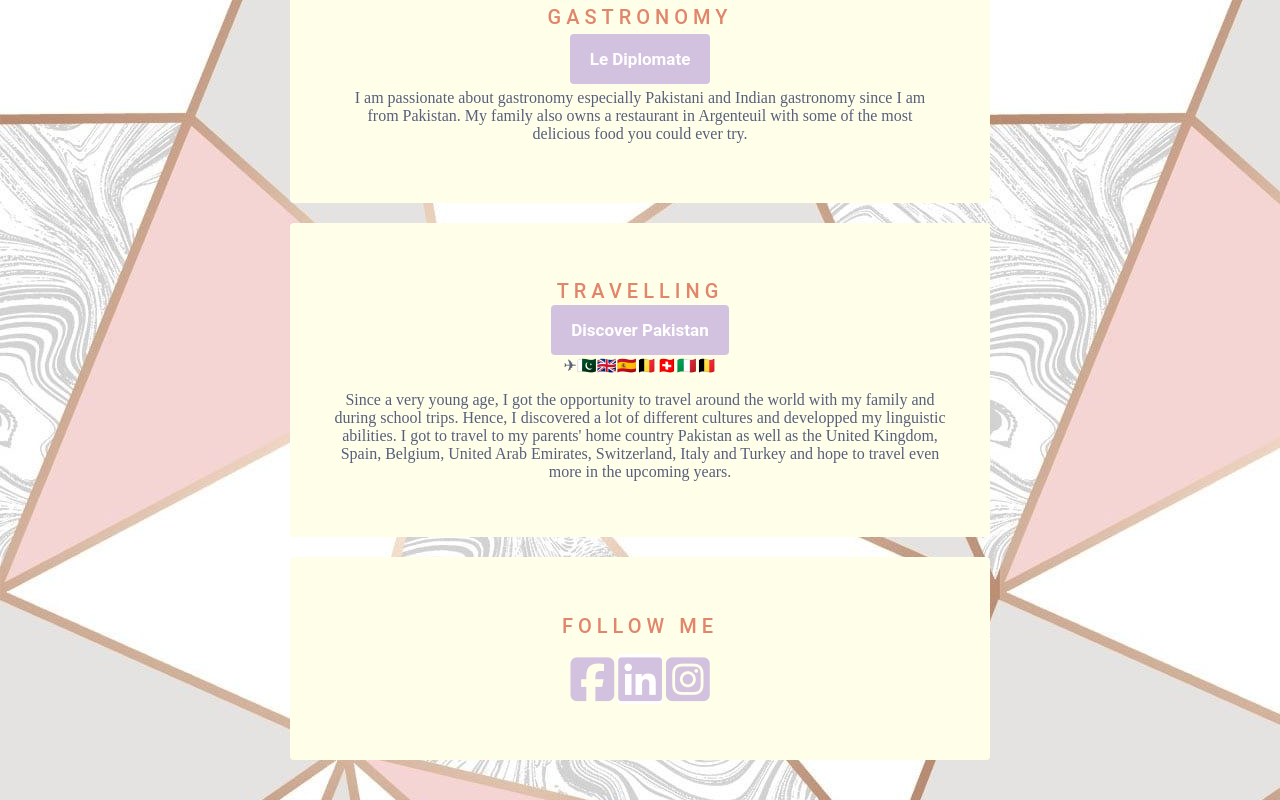
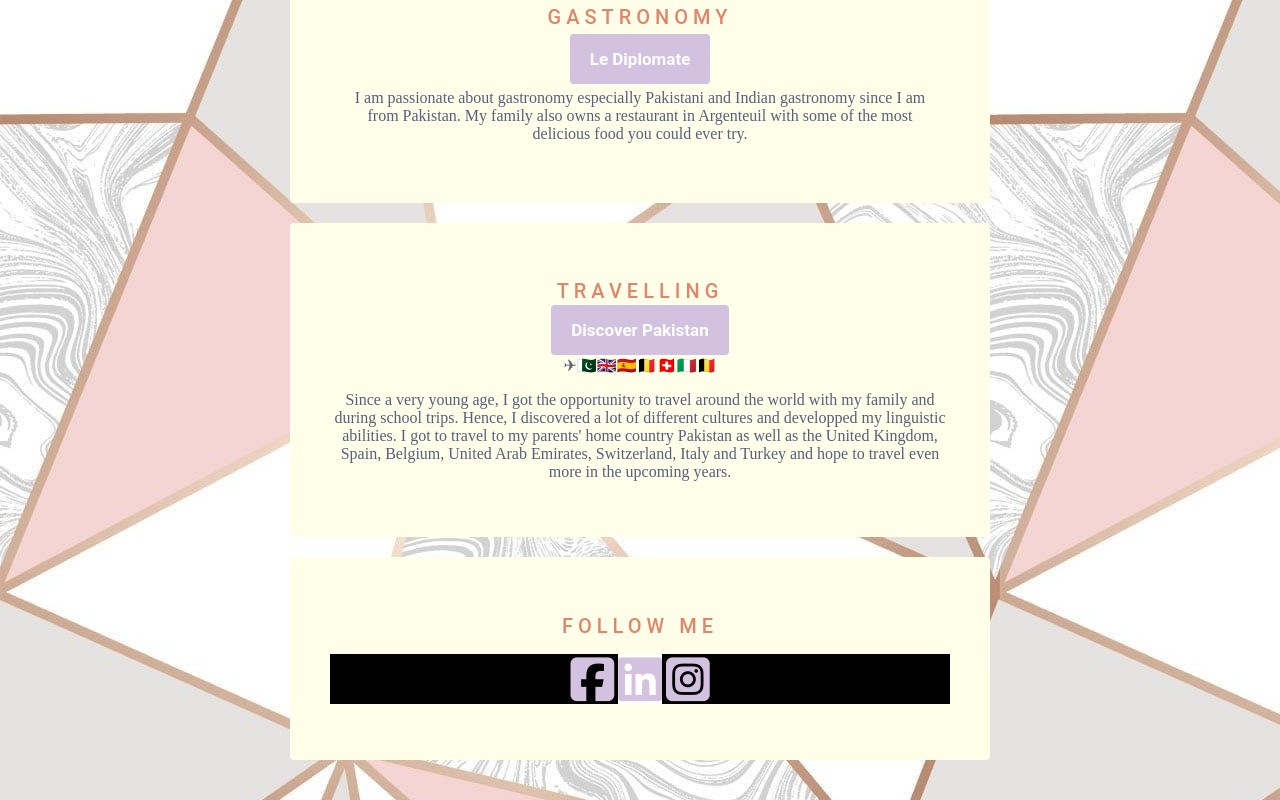
Before and after one commit to Areesha-MI/Areesha-MI.github.io, a plain HTML site: page index.html in a window 1280 px wide. In both pictures the pointer is over the element 640 px from the left and 1687 px from the top of the page. Shown: the part 1008-1808 px from the top of the page. Drawn offline with Linux system fonts and the light colour scheme.

Commit message:
Update style.css

```diff
--- a/style.css
+++ b/style.css
@@ -101,7 +101,10 @@ a:hover{
 	font-size: 50px;
 	color: rgb(211 193 224);
 }
-
+.list-inline:hover{
+	background-color: black;
+	color: white;
+}
 
 /*Design adjustments using id (1% design remaining)*/#intoduction p{
 	margin-bottom: 40px;
```
